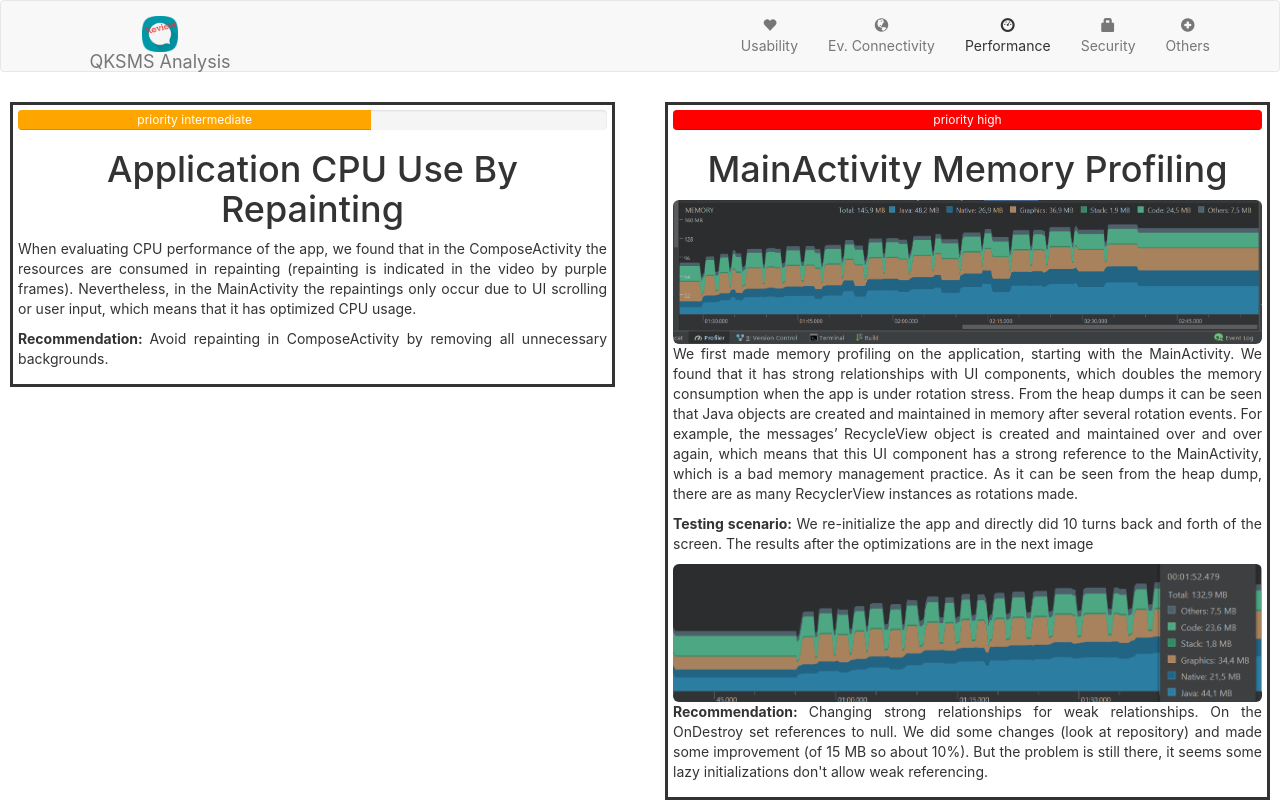
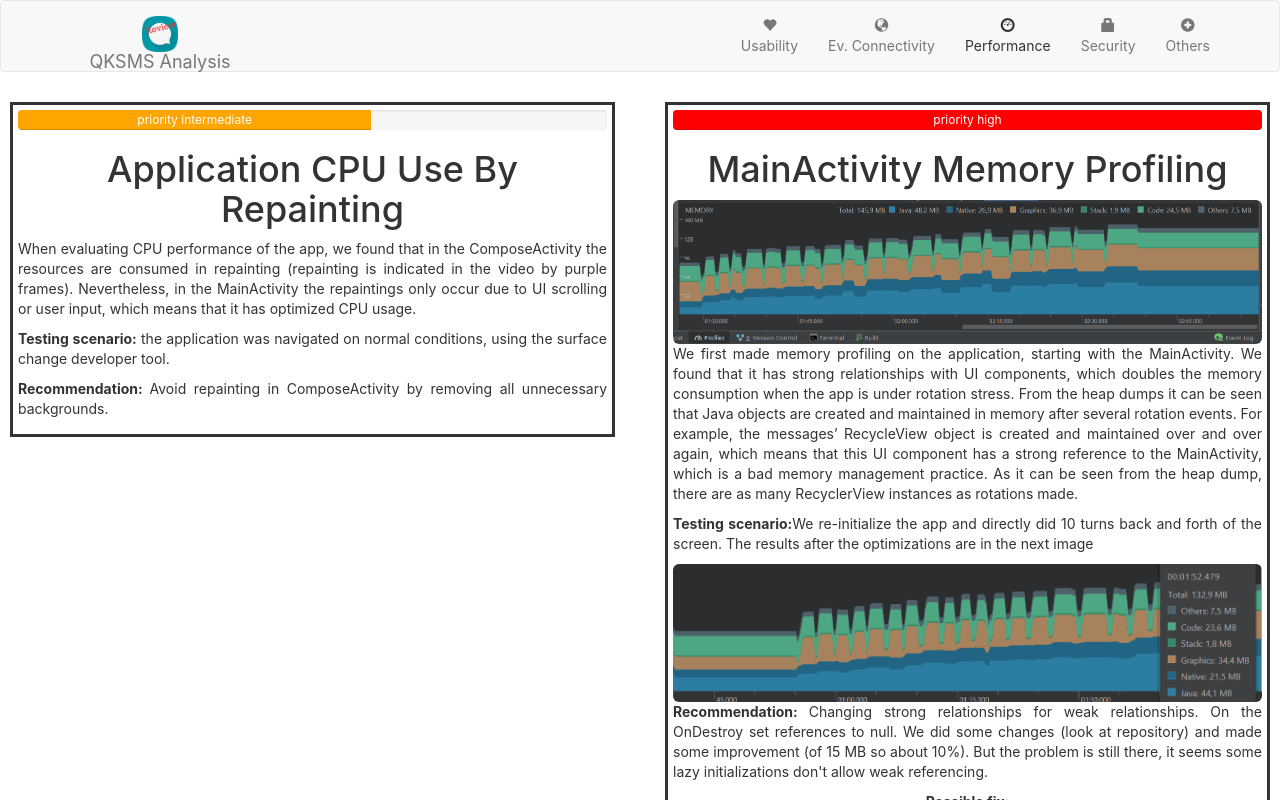
Before and after one commit to jmalovera10/QKSMSReport, a React (Create React App) app: page / in a window 1280 px wide. Both pictures are taken after a click on the button "Performance". Shown: the top 800 px of the page. Built offline with nearby package versions, Linux system fonts and the light colour scheme; no server answers.

Commit message:
Changes of analysis

```diff
--- a/src/others/Others.js
+++ b/src/others/Others.js
@@ -20,7 +20,7 @@ export default class Others extends Component {
 
                 <CardReport title="App Crash By Border Case"
                             analysis="When executing the android adb monkey analysis with a 10000 event amount, we found a
-                            border case related to a tap of view that no longer exists. In other words, this error occurred
+                            border case related to a tap of a view that no longer exists. In other words, this error occurred
                             when a list element was deleted and pressed during deletion."
                             recommendation="To avoid this border case, the recommended action is to ignore every user input
                             for the view being deleted, so when the element is pressed on deletion, nothing happens."
--- a/src/performance/Performance.js
+++ b/src/performance/Performance.js
@@ -10,35 +10,62 @@ export default class Performance extends Component {
                 <Row>
                     <CardReport title="Application CPU Use By Repainting"
                                 videoId="_rXOZWx-YRE"
-                                analysis="When evaluating CPU performance of the app, we found that in the ComposeActivity
-                                the resources are consumed in repainting (repainting is indicated in the video by purple
-                                frames). Nevertheless, in the MainActivity the repaintings only occur due to UI scrolling
-                                or user input, which means that it has optimized CPU usage."
+                                analysis={
+                                    <div>
+                                        <p>When evaluating CPU performance of the app, we found that in the
+                                            ComposeActivity
+                                            the resources are consumed in repainting (repainting is indicated in the
+                                            video by purple
+                                            frames). Nevertheless, in the MainActivity the repaintings only occur due to
+                                            UI scrolling
+                                            or user input, which means that it has optimized CPU usage.</p>
+                                        <p>
+                                            <strong>Testing scenario:</strong> the application was navigated on normal conditions,
+                                             using the surface change developer tool.
+                                        </p>
+                                    </div>
+                                }
                                 level={2}
                                 recommendation="Avoid repainting in ComposeActivity by removing all unnecessary backgrounds."
                     />
                     <CardReport title="MainActivity Memory Profiling"
                                 imageUrl="/screenshots/memoryPerformance10TurnsbackAndForth.PNG"
-                                level ={3}
-                                analysis={<div><p>We first made memory profiling on the application, starting with the MainActivity.
-                                 We found that it has strong relationships with UI components, which doubles the memory
-                                 consumption when the app is under rotation stress. From the heap dumps it can be seen that
-                                 Java objects are created and maintained in memory after several rotation events. For example,
-                                 the messages’ RecycleView object is created and maintained over and over again, which means
-                                 that this UI component has a strong reference to the MainActivity, which is a bad memory
-                                 management practice. As it can be seen from the heap dump, there are as many RecyclerView
-                                    instances as rotations made.</p>
-                                    <p><strong>Testing scenario:</strong> We re-initialize the app and directly did 10 turns back and forth of the screen.
-                                        The results after the optimizations are in the next image</p>
-                                </div>}
+                                level={3}
+                                analysis={
+                                    <div>
+                                        <p>We first made memory profiling on the application, starting with the
+                                            MainActivity.
+                                            We found that it has strong relationships with UI components, which doubles
+                                            the memory
+                                            consumption when the app is under rotation stress. From the heap dumps it
+                                            can be seen that
+                                            Java objects are created and maintained in memory after several rotation
+                                            events. For example,
+                                            the messages’ RecycleView object is created and maintained over and over
+                                            again, which means
+                                            that this UI component has a strong reference to the MainActivity, which is
+                                            a bad memory
+                                            management practice. As it can be seen from the heap dump, there are as many
+                                            RecyclerView
+                                            instances as rotations made.
+                                        </p>
+                                        <p>
+                                            <strong>Testing scenario:</strong>
+                                            We re-initialize the app and directly did 10 turns back and forth of the
+                                            screen.
+                                            The results after the optimizations are in the next image
+                                        </p>
+                                    </div>}
                                 imageUrl2="/screenshots/memoryPerformance10TurnsbackAndForthWithImprovements.PNG"
                                 recommendation="Changing strong relationships for weak relationships. On the OnDestroy set references to null.
                                 We did some changes (look at repository) and made some improvement (of 15 MB so about 10%).
                                 But the problem is still there, it seems some lazy initializations don't allow weak referencing."
+                                fixImageUrl="/screenshots/MainActivityRelationFix.PNG"
+
                     />
                     <CardReport title="ComposeActivity Memory Profiling"
                                 imageUrl="/screenshots/ComposeActivity.jpeg"
-                                level ={3}
+                                level={3}
 
                                 analysis="Also, when rotating the phone repeatedly in the ComposeActivity, the memory again
                                 increases uncontrollably. This happens because of the same strong relations maintained with
@@ -48,6 +75,7 @@ export default class Performance extends Component {
                                 recommendation="Try using WeakReference for all activity references passed to any helper or
                                 UI component. This attacks the strong reference problem directly. Another way to prevent this
                                 to happen, is by deleting any existing reference on the onDestroy() method."
+                                fixImageUrl="/screenshots/ComposeActivityRelationFix.PNG"
                     />
 
 
@@ -61,7 +89,7 @@ export default class Performance extends Component {
                                 Even though memory management is good, it can always be improved.
                                  We noticed that icons are not being recycled, doing this may improve the memory performance even further."
                                 level={1}
-                                recommendation="Recycle all bitmap icons."
+                                recommendation="Keep recycling all bitmap icons used in the applications."
                     />
                 </Row>
             </div>
```
Also changed, not shown: public/screenshots/ComposeActivityRelationFix.PNG (added), public/screenshots/MainActivityRelationFix.PNG (added).
